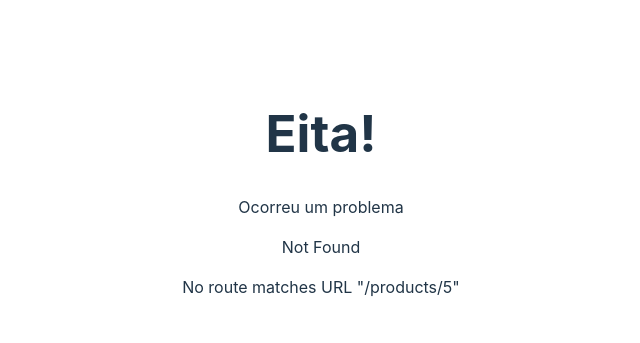
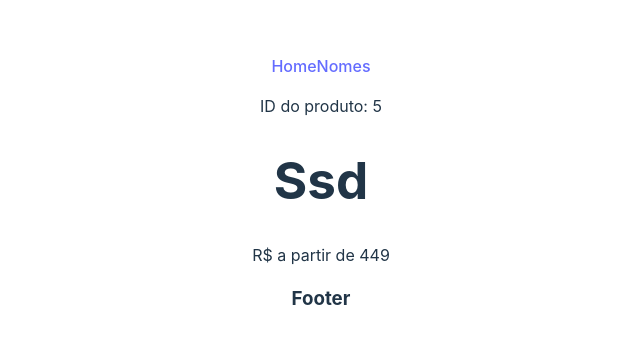
Before and after one commit to KaiqueBifulgo/Aula_Router_React, a React (Vite) app in the folder Router/: page /products/5 in a window 1280 px wide. Before the commit this address had no page. Shown: the part 207-550 px from the top of the page, without its empty margins (319-959 px from the left). Built offline with nearby package versions, Linux system fonts and the light colour scheme; data requests are answered from the project's data file.

Commit message:
rota dinamica criada

```diff
--- a/Router/src/Hooks/useFetch.jsx
+++ b/Router/src/Hooks/useFetch.jsx
@@ -31,7 +31,6 @@ export const useFetch = (url) => {
             } catch (error) {
 
                 setError("Houve algum erro")
-                console.log(error);
 
             }
 
--- a/Router/src/routes/Home.jsx
+++ b/Router/src/routes/Home.jsx
@@ -2,6 +2,9 @@
 import {useFetch} from '../Hooks/useFetch'
 
 const url = "http://localhost:3000/products"
+
+// ROTA DINAMICA
+import {Link} from "react-router-dom"
 
 const Home = () => {
   const {data: items} = useFetch(url);
@@ -15,6 +18,8 @@ const Home = () => {
           <li key={item.id}>
             <h2>{item.item}</h2>
             <p>R$: {item.preço}</p>
+            {/* ROTA DINAMICA */}
+            <Link to={`/products/${item.id}`}>Detalhes</Link>
           </li>
         ))}
 
--- /dev/null
+++ b/Router/src/routes/Products.jsx
@@ -0,0 +1,26 @@
+import { useFetch } from "../Hooks/useFetch"
+
+import { useParams } from "react-router-dom"
+
+const Products = () => {
+
+    const {id} = useParams();
+
+    const url = "http://localhost:3000/products/" + id;
+
+    const {data: products} = useFetch(url);
+
+    if(!products) return <p> Carregando...</p>
+
+  return (
+    <div>
+        <p>ID do produto: {products.id}</p>
+        <div>
+            <h1>{products.item}</h1>
+            <p>R$ {products.preço}</p>
+        </div>
+    </div>
+  )
+}
+
+export default Products
```
Also changed, not shown: Router/src/main.jsx (+8 -0 lines).
